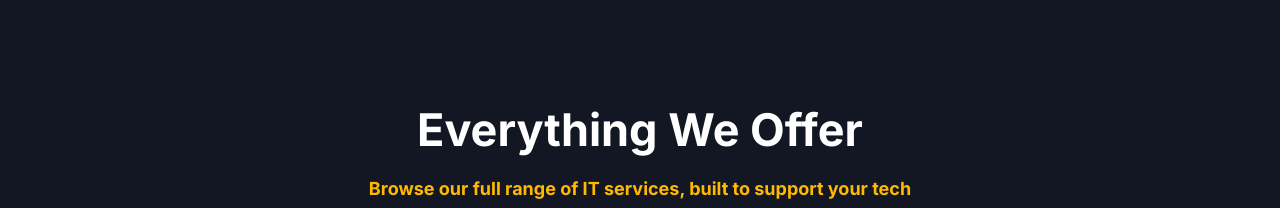
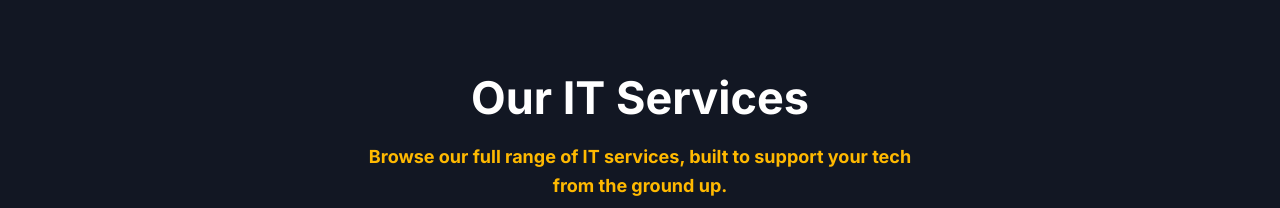
Before and after one commit to datafaust/queens-tech-bros, a Next.js app: page / in a window 1280 px wide. Shown: the part 653-861 px from the top of the page. Built offline with nearby package versions, Linux system fonts and the light colour scheme.

Commit message:
small changes

```diff
--- a/src/components/Features/index.tsx
+++ b/src/components/Features/index.tsx
@@ -5,13 +5,13 @@ import featuresData from "./featuresData";
 const Features = () => {
   return (
     <>
-      <section id="features" className="py-16 md:py-20 lg:py-28">
+      <section id="features" className="py-16 md:py-20 lg:py-20">
         <div className="container">
         <SectionTitle
-          title="Everything We Offer"
+          title="Our IT Services"
           paragraph="Browse our full range of IT services, built to support your tech from the ground up."
           center
-        />
+          />
 
 
           <div className="grid grid-cols-1 gap-x-8 gap-y-14 md:grid-cols-2 lg:grid-cols-3">
```
